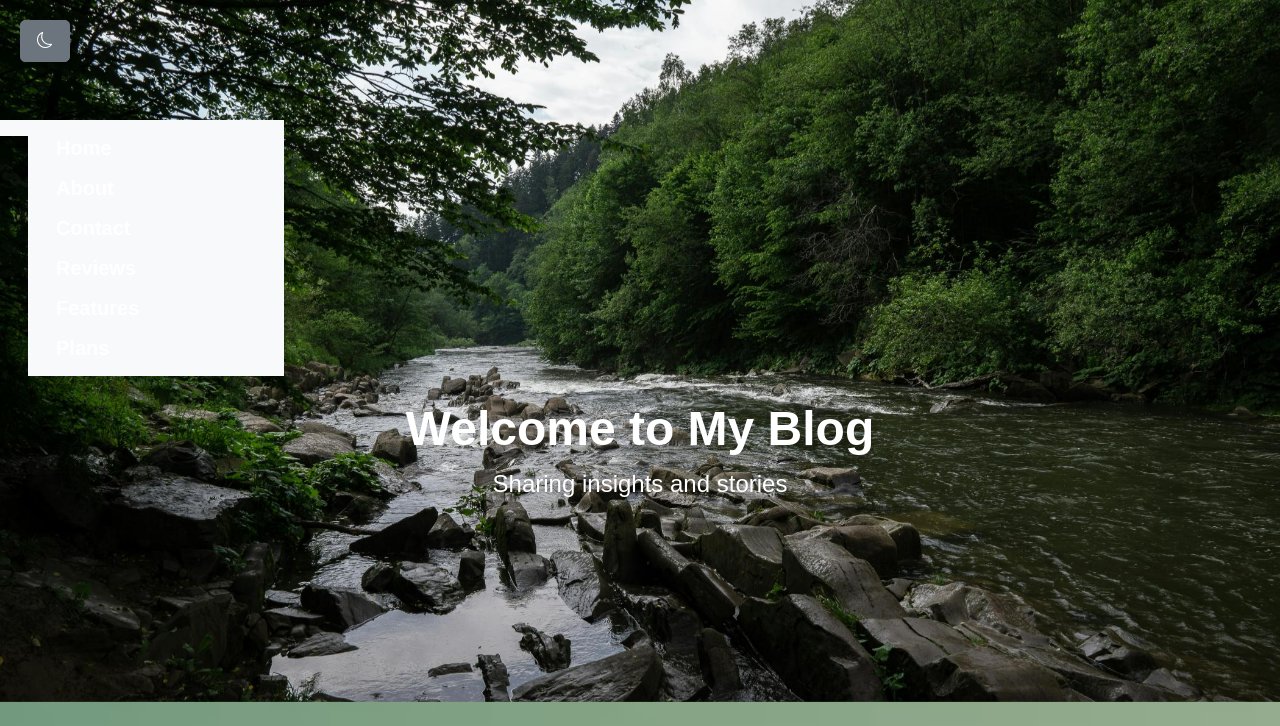
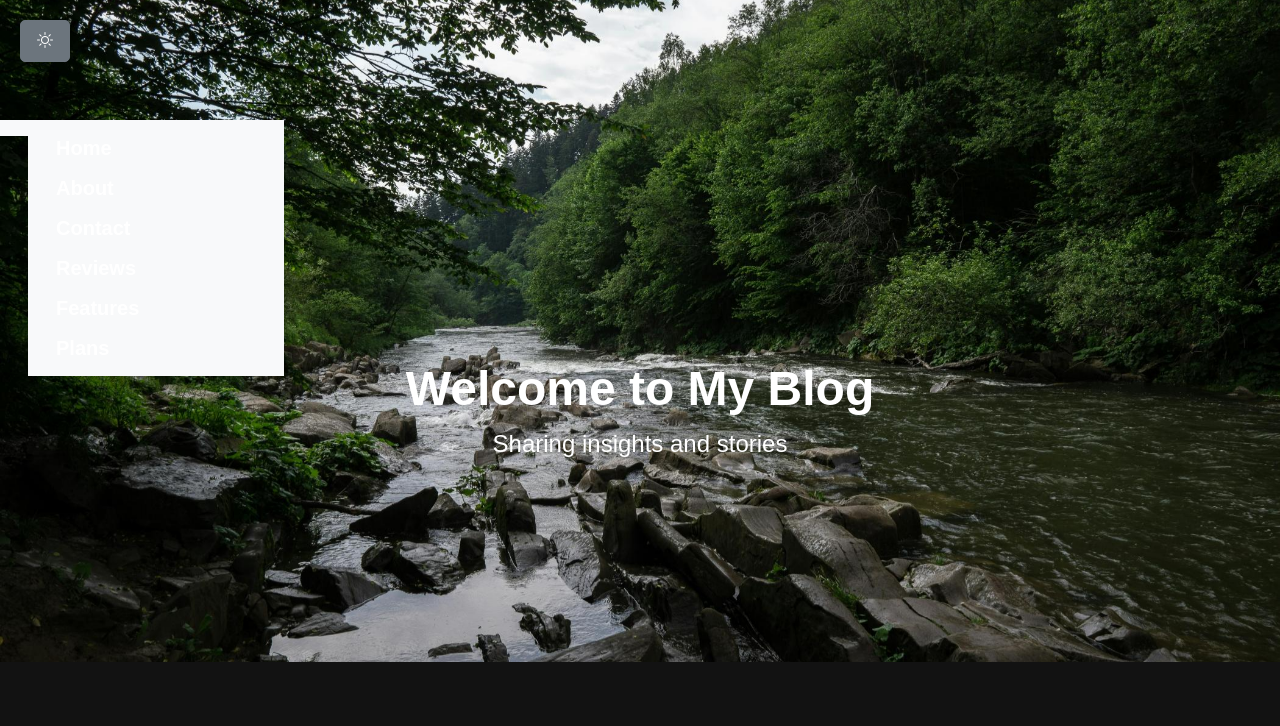
Before and after one commit to Abhaysprasobh/Blog, a plain HTML site: page index.html in a window 1280 px wide. Both pictures are taken after a click on the button "Toggle dark mode". Shown: the top 726 px of the page. Drawn offline with nearby package versions, Linux system fonts and the light colour scheme.

Commit message:
improved dark mode

```diff
--- a/index.html
+++ b/index.html
@@ -198,28 +198,21 @@
     </script>
     <!-- Custom JS -->
     <script>
-        document.getElementById('open-navbar-btn').addEventListener('click', function() {
-    document.querySelector('.navbar').classList.toggle('open');
-});
-        document.addEventListener('DOMContentLoaded', () => {
-            const toggleButton = document.getElementById('dark-mode-toggle');
-            const body = document.body;
-            const icon = toggleButton.querySelector('i');
+        const darkModeToggle = document.getElementById('dark-mode-toggle');
+        const body = document.body;
+        const icon = darkModeToggle.querySelector('i');
 
-            // Check the saved theme on initial load
-            if (localStorage.getItem('dark-mode') === 'true') {
-                body.classList.add('dark-mode');
+        darkModeToggle.addEventListener('click', () => {
+            body.classList.toggle('dark-mode');
+            if (body.classList.contains('dark-mode')) {
                 icon.classList.replace('bi-moon', 'bi-sun');
+            } else {
+                icon.classList.replace('bi-sun', 'bi-moon');
             }
-
-            toggleButton.addEventListener('click', () => {
-                body.classList.toggle('dark-mode');
-                const isDarkMode = body.classList.contains('dark-mode');
-                localStorage.setItem('dark-mode', isDarkMode);
-                icon.classList.toggle('bi-moon', !isDarkMode);
-                icon.classList.toggle('bi-sun', isDarkMode);
-            });
         });
     </script>
 </body>
 </html>
+    </script>
+</body>
+</html>
--- a/styles.css
+++ b/styles.css
@@ -29,7 +29,7 @@ body {
   background-image: url('images/1.jpg');
   background-size:cover;
   background-position: center;
-  padding-top: 75vh;
+  padding-top: 70vh;
   color: white;
   text-align: center;
   position: relative;
@@ -156,6 +156,7 @@ body {
 
 body.dark-mode {
   background-color: var(--dark-background-color);
+  background-image: none;
   color: var(--dark-text-color);
 }
 .dark-mode .plan-card h3,
```
